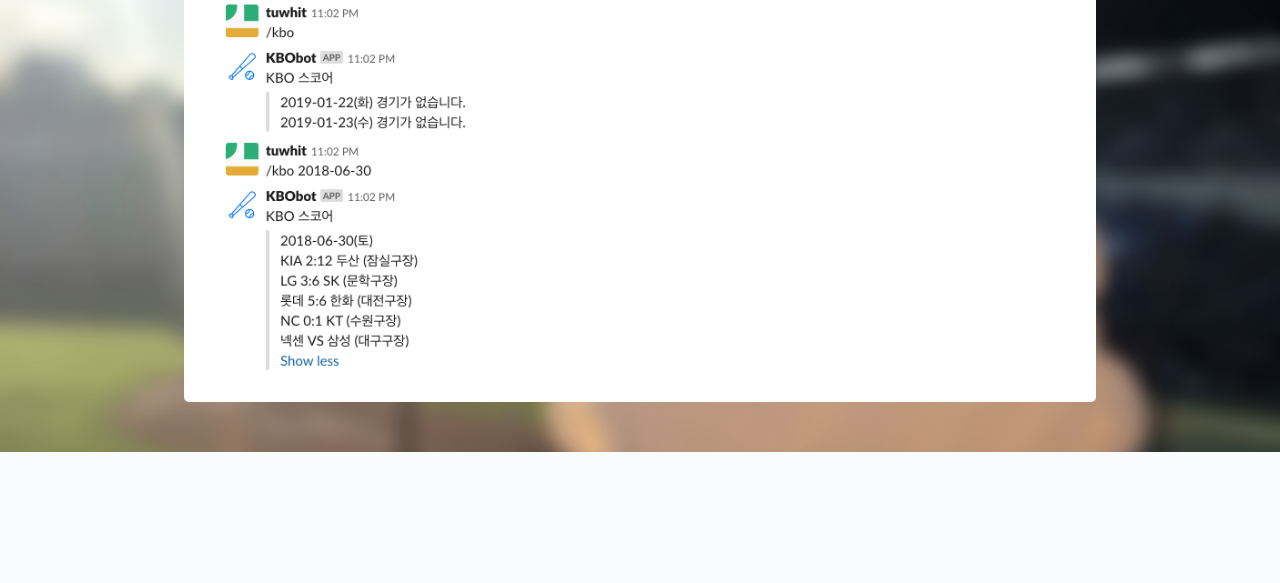
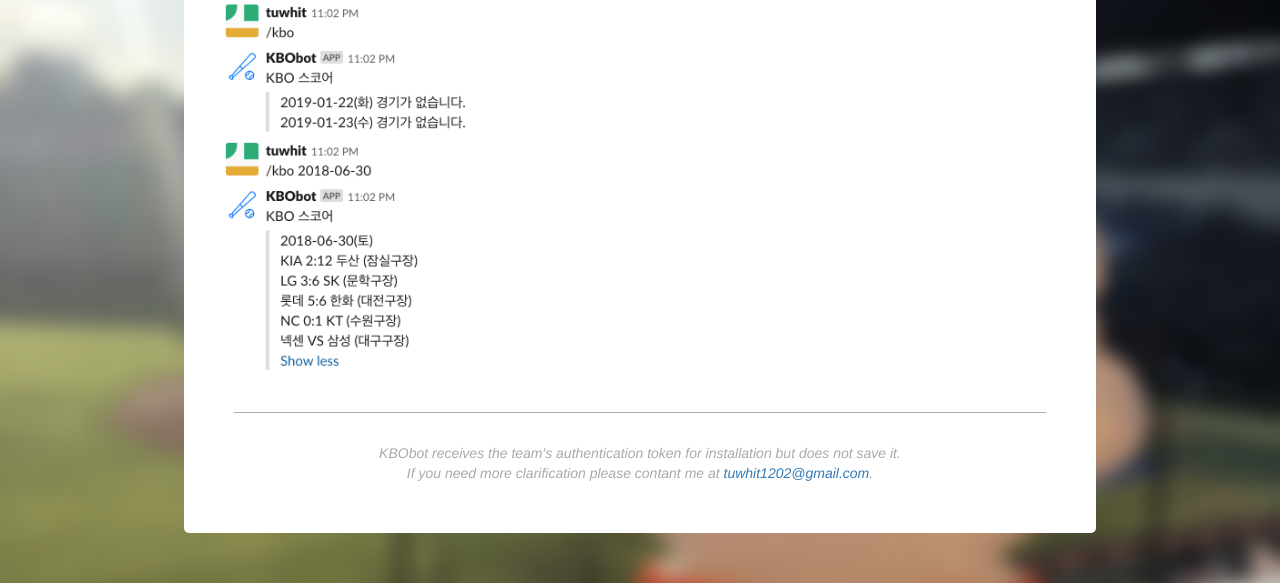
Before and after one commit to tuwhit/eagles_project, a Django app: page / in a window 1280 px wide. Shown: the part 595-1178 px from the top of the page. Before the commit the page ends 1047 px from the top, so only its background shows below. Run offline with Django 3.2, Linux system fonts and the light colour scheme; some libraries are stand-ins or nearby versions.

Commit message:
Privacy, contact 관련 문구 추가

```diff
--- a/static/slackbot/style.css
+++ b/static/slackbot/style.css
@@ -35,6 +35,15 @@
   font-style: italic;
 }
 
+.privacy {
+  text-align: center;
+  color: darkgray;
+  font-style: italic;
+  margin: 30px;
+  border-top: 1px solid darkgray;
+  padding-top: 30px;
+}
+
 .img-ss {
   width: 98%;
 }
--- a/templates/slackbot/index.html
+++ b/templates/slackbot/index.html
@@ -10,18 +10,22 @@
   <div class="container">
     <div class="header">
       <div class="title">KBObot</div>
-{#      <h3>KBO 경기 스코어를 한눈에</h3>#}
       <a href="https://slack.com/oauth/authorize?client_id=519504107603.518871462800&amp;scope=commands">
           <img alt="Add to Slack" src="https://platform.slack-edge.com/img/add_to_slack.png" srcset="https://platform.slack-edge.com/img/add_to_slack.png 1x, https://platform.slack-edge.com/img/add_to_slack@2x.png 2x" width="139" height="40">
       </a>
     </div>
     <div class="contents">
-{#      <h3>how it works</h3>#}
-      <p class="des">Type '/kbo'. The date is optional.</p>
-      <img src="{% static 'slackbot/images/screenshot01.png' %}" class="img-ss">
-      <p class="des" style="margin-top: 20px;">If you do not enter a date, the score for yesterday and today will be shown.
-        If you enter a date, the score for that date will be shown.</p>
-      <img src="{% static 'slackbot/images/screenshot02.png' %}" class="img-ss">
+      <div>
+        <p class="des">Type '/kbo'. The date is optional.</p>
+        <img src="{% static 'slackbot/images/screenshot01.png' %}" class="img-ss">
+        <p class="des" style="margin-top: 20px;">If you do not enter a date, the score for yesterday and today will be shown.
+          If you enter a date, the score for that date will be shown.</p>
+        <img src="{% static 'slackbot/images/screenshot02.png' %}" class="img-ss">
+      </div>
+      <div class="privacy">
+        KBObot receives the team's authentication token for installation but does not save it.<br>
+        If you need more clarification please contant me at <a href="mailto:tuwhit1202@gmail.com">tuwhit1202@gmail.com</a>.
+      </div>
     </div>
   </div>
 </body>
```
